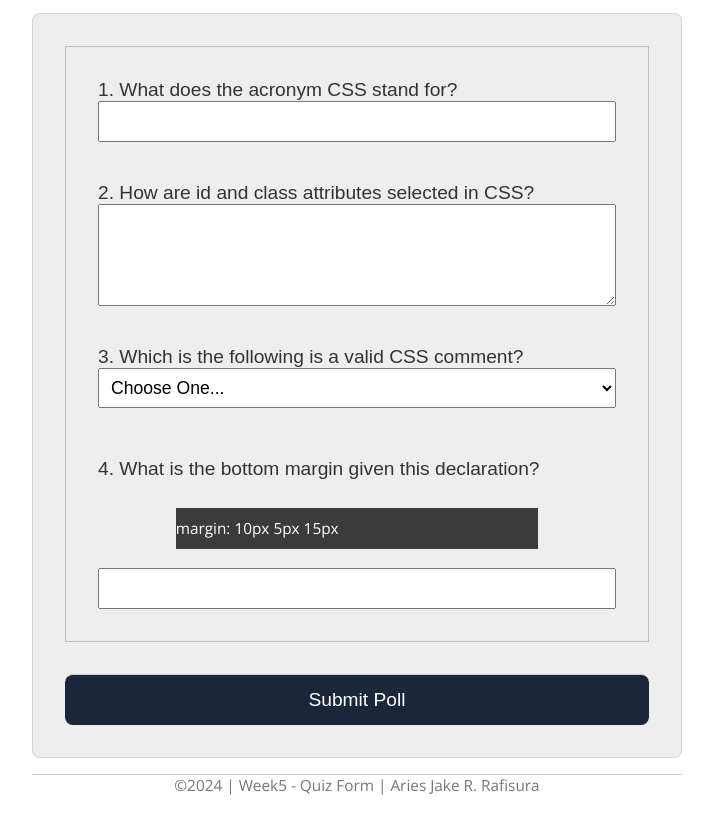
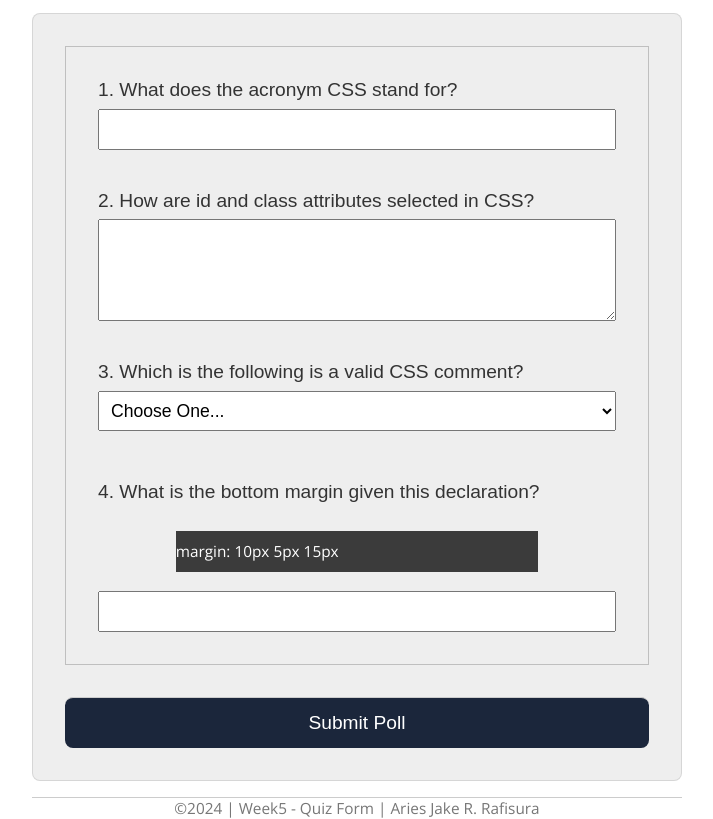
Before and after one commit to ajrafisura/wdd130, a plain HTML site: page week05/quiz.html in a window 1280 px wide. Shown: the part 58-877 px from the top of the page, without its empty margins (283-996 px from the left). Before the commit the page ends 854 px from the top, so only its background shows below. Drawn offline with nearby package versions, Linux system fonts and the light colour scheme.

Commit message:
grid cap correction

```diff
--- a/week05/styles/quiz.css
+++ b/week05/styles/quiz.css
@@ -86,7 +86,7 @@ footer {
     display: grid;
     align-items: center;
     padding: 1rem;
-    grid-gap:
+    grid-gap: 0.4em;
 }
 
 .question4 {
```
